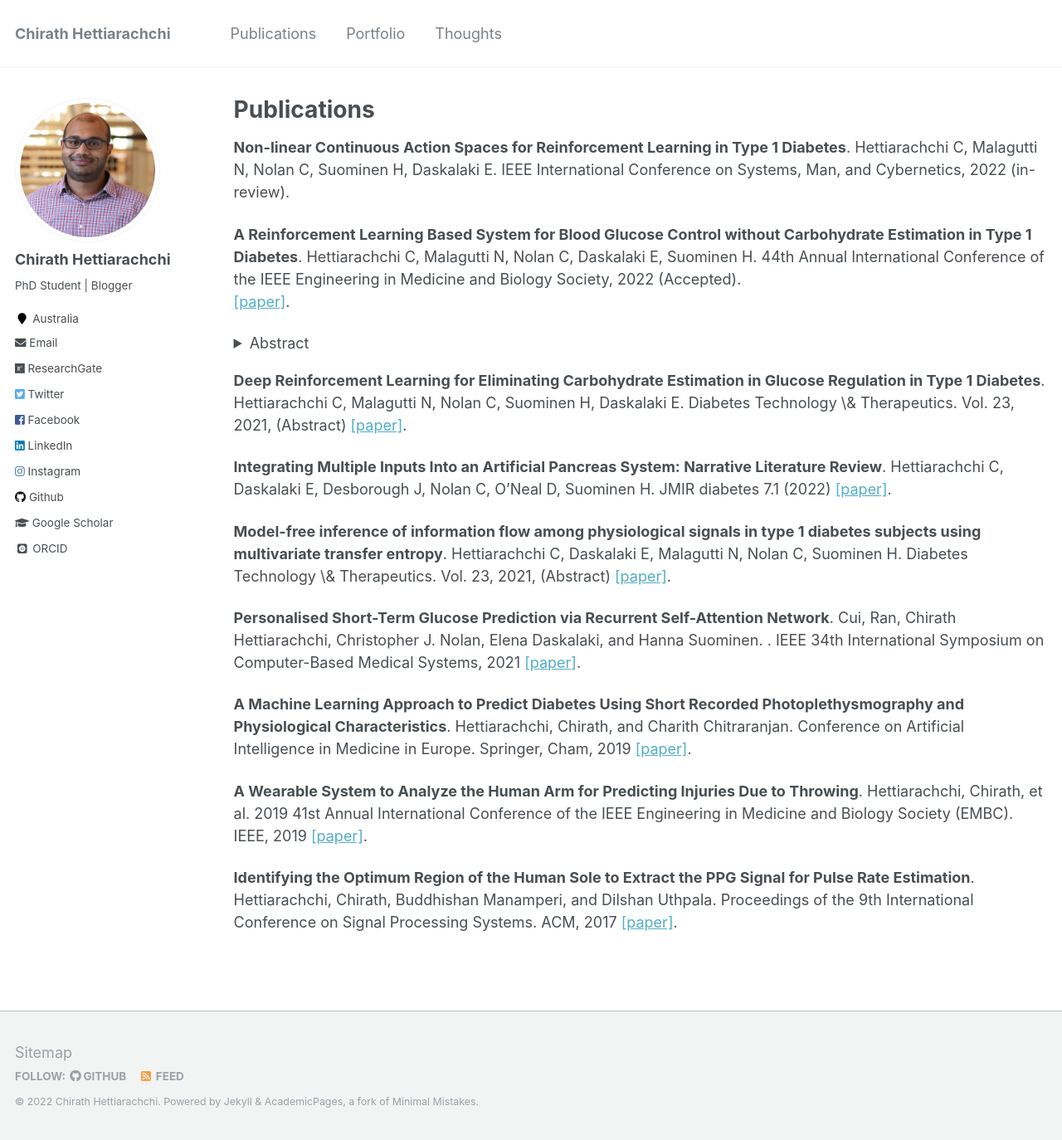
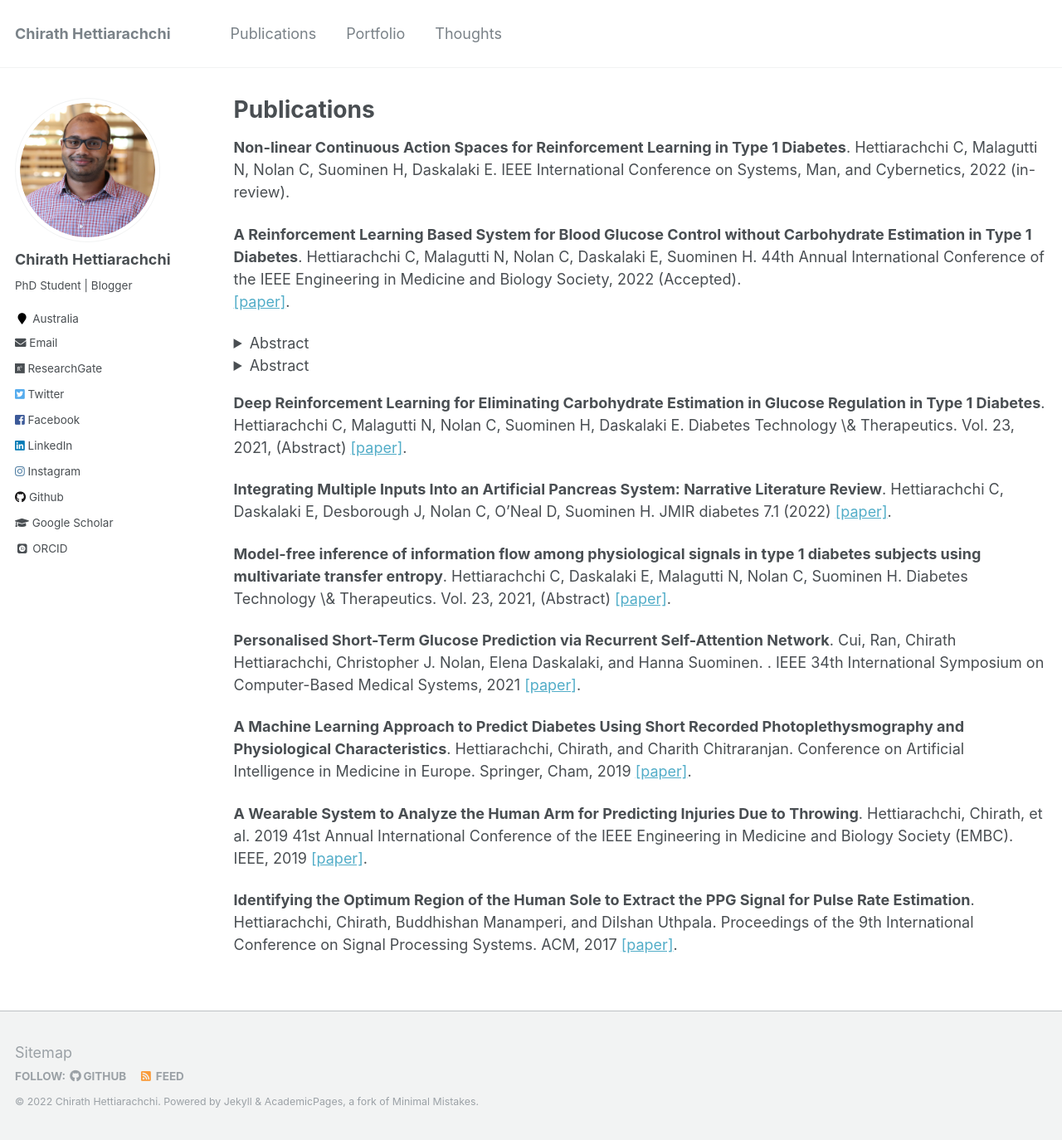
Before and after one commit to chirathyh/chirathyh.github.io, a Jekyll site: the page built from _pages/publications.md, in a window 1280 px wide and 1374 px high. Shown: the whole window at 83% size. Built offline with Jekyll 4.4.1, drawn with Linux system fonts in a browser that asks for light colours; some web fonts are replaced.

Commit message:
Update publications.md

```diff
--- a/_pages/publications.md
+++ b/_pages/publications.md
@@ -9,6 +9,11 @@ author_profile: true
 
 **A Reinforcement Learning Based System for Blood Glucose Control without Carbohydrate Estimation in Type 1 Diabetes**. Hettiarachchi C, Malagutti N, Nolan C, Daskalaki E, Suominen H. 44th Annual International Conference of the IEEE Engineering in Medicine and Biology Society, 2022 (Accepted).<br/>
 [[paper]](https://www.liebertpub.com/doi/full/10.1089/dia.2021.2525.abstracts).
+<details><summary>Abstract</summary>
+
+> Type 1 Diabetes (T1D) is a chronic autoimmune disease, which requires the use of exogenous insulin for glucose regulation. In current hybrid closed-loop systems, meal entry is manual which adds cognitive burden to the persons living with T1D. In this study, we proposed a control system based on Proximal Policy Optimisation (PPO) that controls both basal and bolus insulin infusion and only requires meal announcement, thus eliminating the need for carbohydrate estimation. We evaluated the system on a challenging meal scenario, using an open-source simulator based on the UVA/Padova 2008 model and achieved a mean Time in Range value of 65\% for the adult subject cohort, while maintaining a moderate hypoglycemic and hyperglycemic risk profile. The approach shows promise and welcomes further research towards the translation to a real-life artificial~pancreas.
+
+</details>
 <details><summary>Abstract</summary>
 
 > Type 1 Diabetes (T1D) is a chronic autoimmune disease, which requires the use of exogenous insulin for glucose regulation. In current hybrid closed-loop systems, meal entry is manual which adds cognitive burden to the persons living with T1D. In this study, we proposed a control system based on Proximal Policy Optimisation (PPO) that controls both basal and bolus insulin infusion and only requires meal announcement, thus eliminating the need for carbohydrate estimation. We evaluated the system on a challenging meal scenario, using an open-source simulator based on the UVA/Padova 2008 model and achieved a mean Time in Range value of 65\% for the adult subject cohort, while maintaining a moderate hypoglycemic and hyperglycemic risk profile. The approach shows promise and welcomes further research towards the translation to a real-life artificial~pancreas.
```
